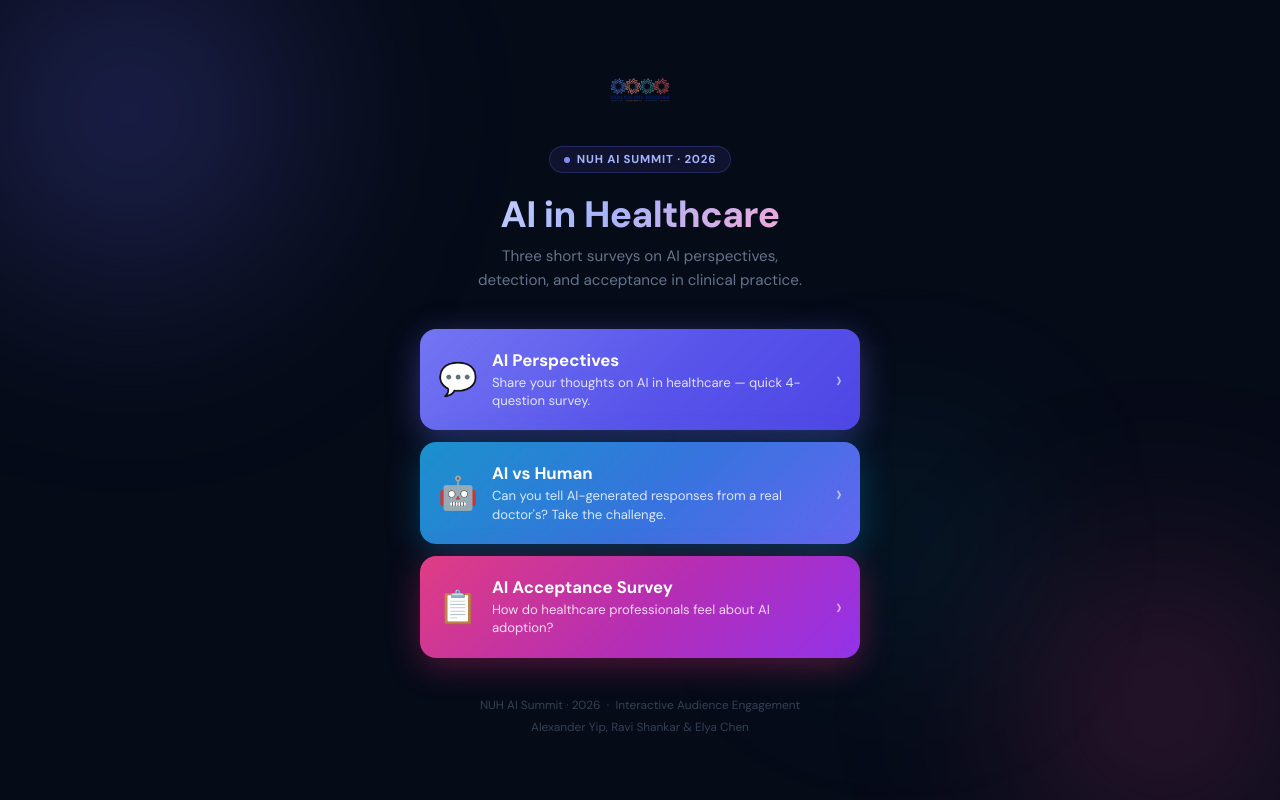
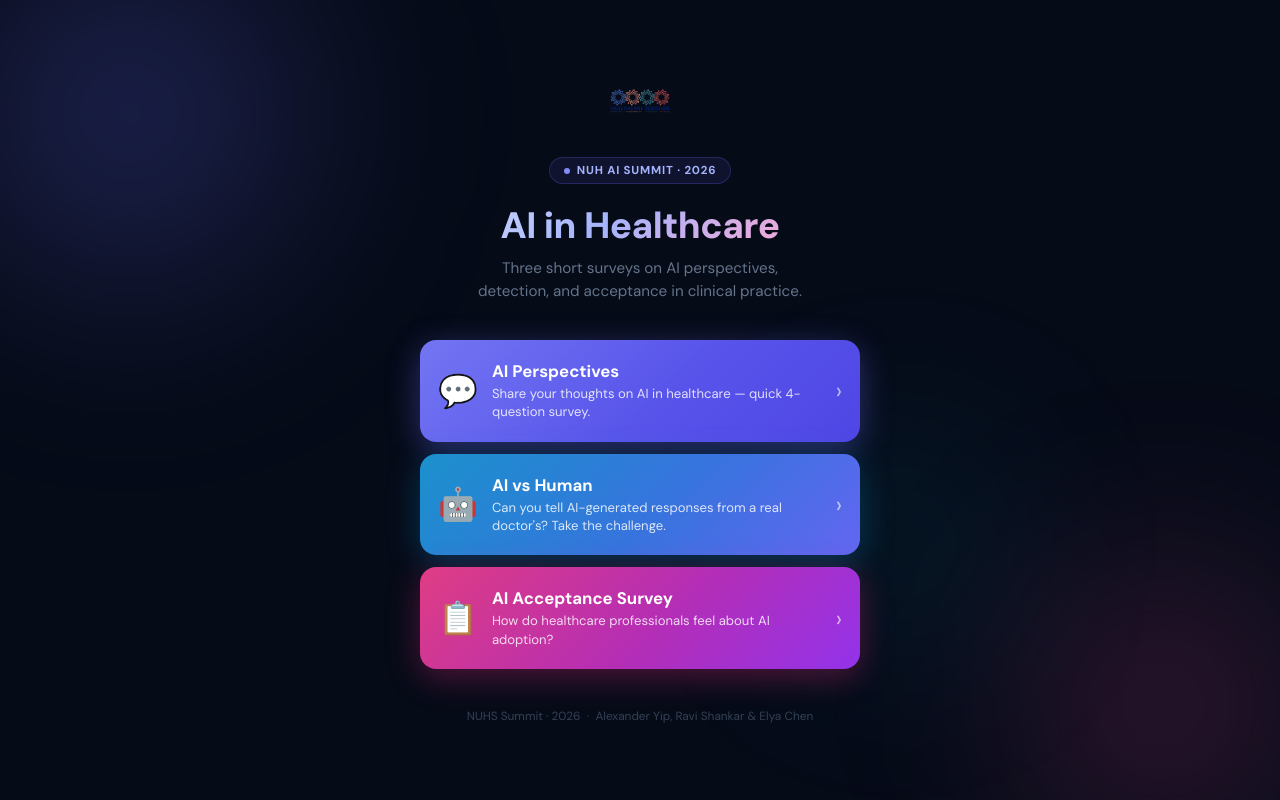
Before and after one commit to hongruih/NUHS_Summit, a Flask app: page / in a window 1280 px wide. Run offline with Flask 3, Linux system fonts and the light colour scheme.

Commit message:
Credits on Landing Page

```diff
--- a/templates/landing.html
+++ b/templates/landing.html
@@ -252,8 +252,7 @@
   </div>
 
   <div class="footer">
-    <div class="footer-line">NUH AI Summit &middot; 2026 &nbsp;&middot;&nbsp; Interactive Audience Engagement</div>
-    <div class="footer-line">Alexander Yip, Ravi Shankar &amp; Elya Chen</div>
+    <div class="footer-line">NUHS Summit &middot; 2026 &nbsp;&middot;&nbsp; Alexander Yip, Ravi Shankar &amp; Elya Chen</div>
   </div>
 
 </div>
```
Also changed, not shown: 1 other file.
